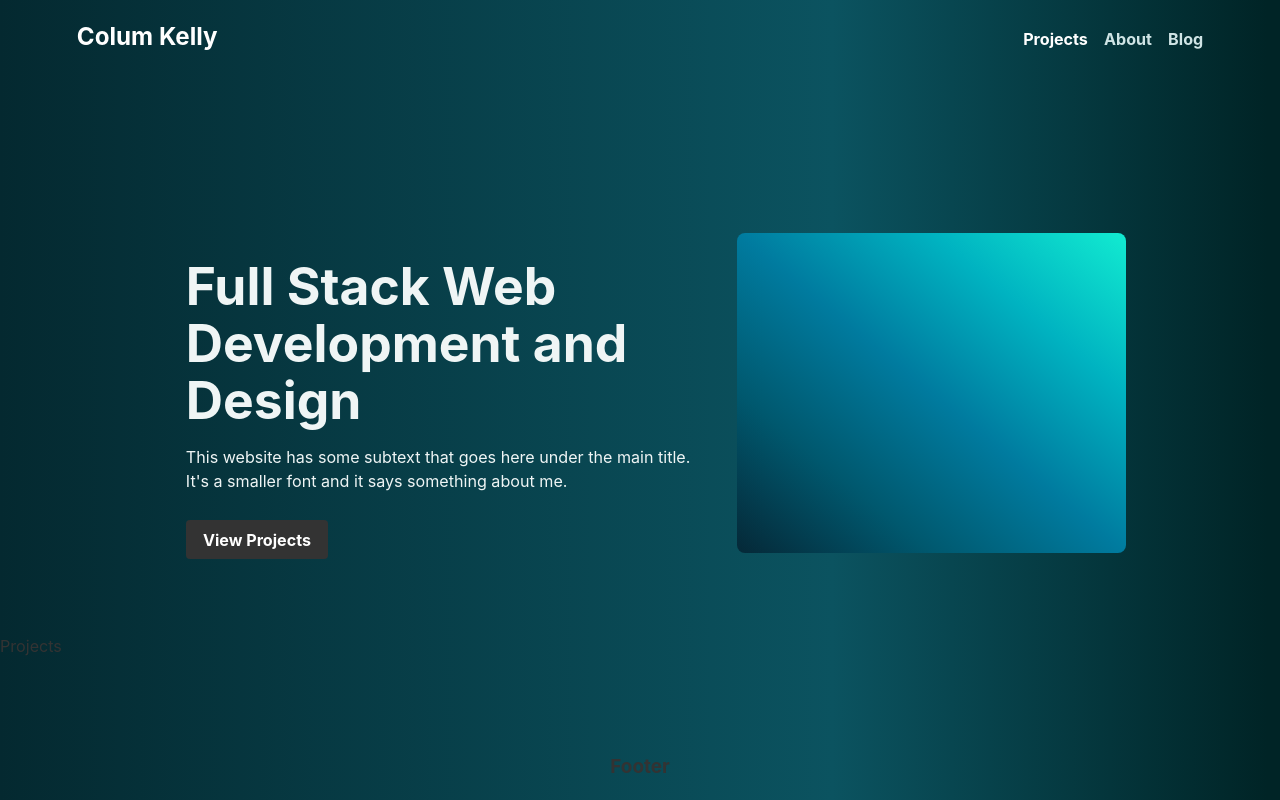
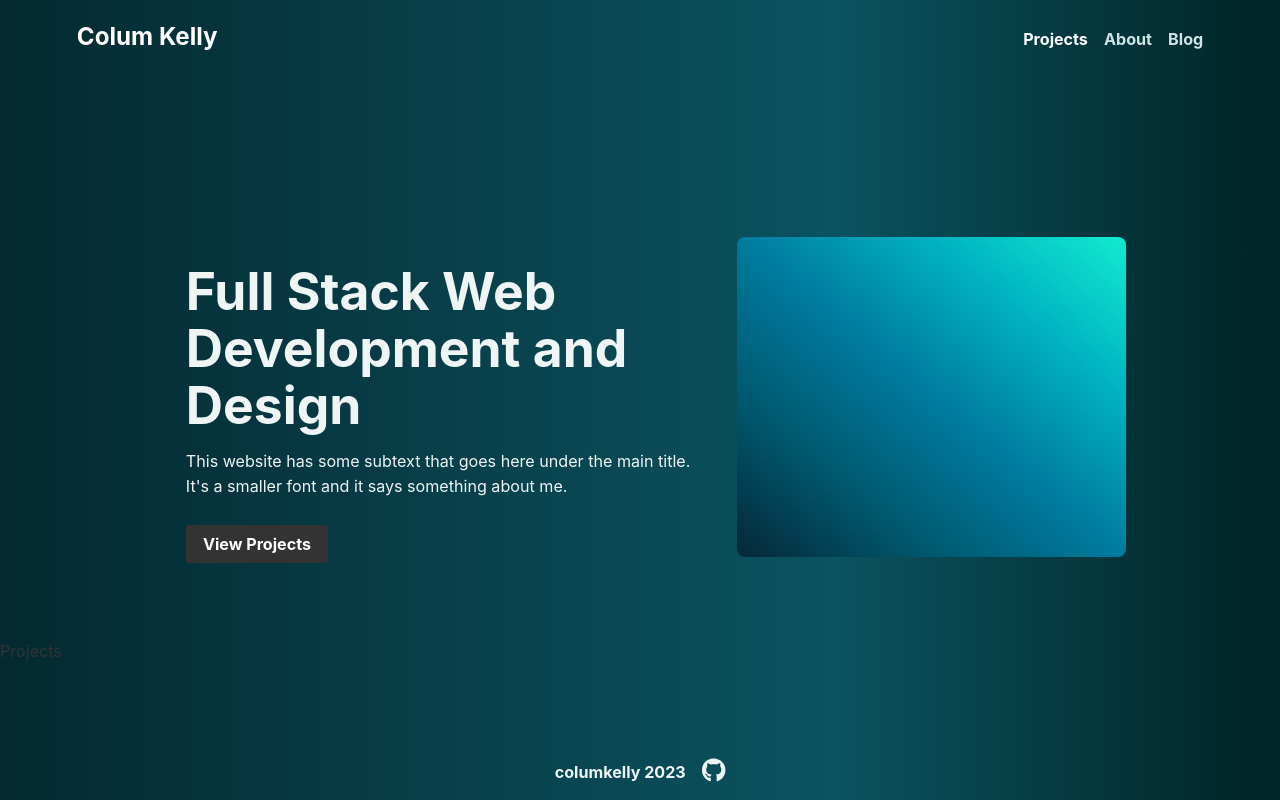
Before and after one commit to columk1/portfolio, a React (Vite) app: page / in a window 1280 px wide. Built offline with nearby package versions, Linux system fonts and the light colour scheme.

Commit message:
Add Font Awesome packages

```diff
--- a/package.json
+++ b/package.json
@@ -11,6 +11,9 @@
     "preview": "vite preview"
   },
   "dependencies": {
+    "@fortawesome/fontawesome-svg-core": "^6.5.1",
+    "@fortawesome/free-brands-svg-icons": "^6.5.1",
+    "@fortawesome/react-fontawesome": "^0.2.0",
     "humps": "^2.0.1",
     "jsdom": "^22.1.0",
     "prop-types": "^15.8.1",
--- a/src/components/Footer/Footer.jsx
+++ b/src/components/Footer/Footer.jsx
@@ -1,7 +1,15 @@
+import styles from './Footer.module.css'
+import { FontAwesomeIcon } from '@fortawesome/react-fontawesome'
+import { faGithub } from '@fortawesome/free-brands-svg-icons'
 const Footer = () => {
   return (
-    <footer className='footer'>
-      <h3>Footer</h3>
+    <footer className={styles.footer}>
+      <p>columkelly 2023</p>
+      <span className={styles.iconWrapper}>
+        <a href='https://github.com/columk1' target='_blank' rel='noreferrer'>
+          <FontAwesomeIcon className={styles.icon} icon={faGithub} />
+        </a>
+      </span>
     </footer>
   )
 }
--- a/src/components/Footer/Footer.module.css
+++ b/src/components/Footer/Footer.module.css
@@ -0,0 +1,26 @@
+.footer {
+  display: flex;
+  align-items: center;
+  gap: 1rem;
+  font-weight: bold;
+  color: rgb(237, 244, 244);
+}
+
+.icon {
+  font-size: 1.5rem;
+  color: rgb(237, 244, 244);
+}
+
+.iconWrapper {
+  transition: transform 0.3s ease-in-out;
+}
+
+.iconWrapper:hover {
+  transform: rotate(360deg) scale(1.2);
+}
+
+.fa-github {
+}
+
+.fa-github:hover {
+}
```
Also changed, not shown: 1 other file (tests, documents, lock files or other folders).
